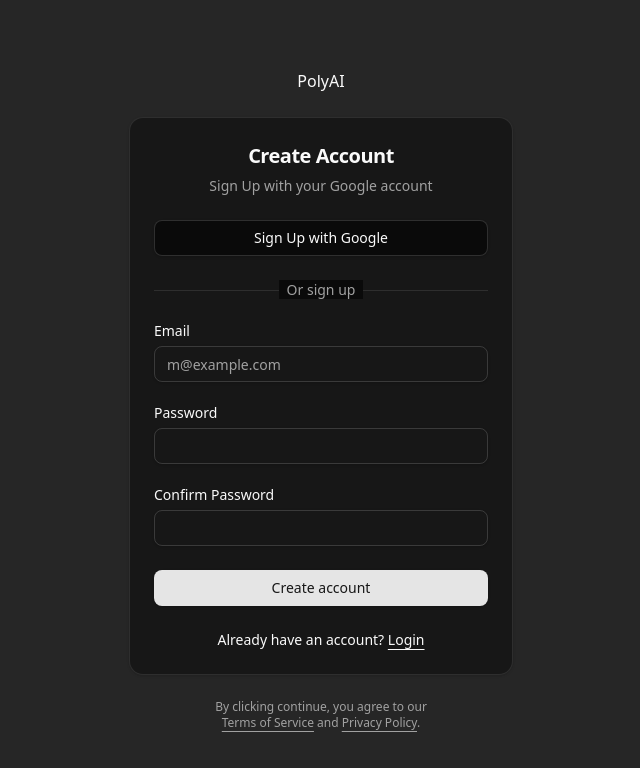
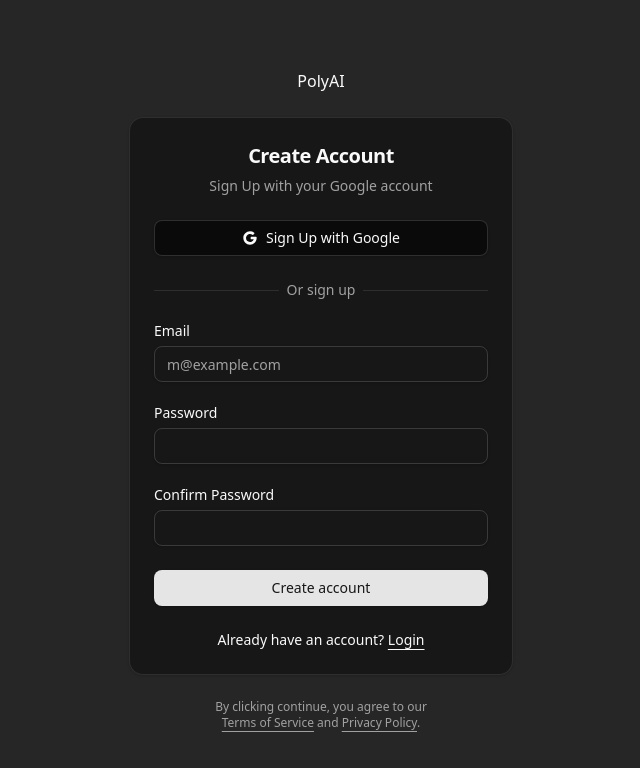
Before and after one commit to YelisPayros/PolyAI, a Next.js app: page /register in a window 1280 px wide. Shown: the top 768 px of the page, without its empty margins (319-959 px from the left). Built offline with nearby package versions, Linux system fonts and the light colour scheme; no server answers.

Commit message:
feat: added loading screen

```diff
--- /dev/null
+++ b/app/[id]/loading.tsx
@@ -0,0 +1,5 @@
+import { Loading } from '@/components/loading-screen'
+
+export default function Page() {
+  return <Loading />
+}
--- /dev/null
+++ b/app/loading.tsx
@@ -0,0 +1,5 @@
+import { Loading } from '@/components/loading-screen'
+
+export default function Page() {
+  return <Loading />
+}
--- a/components/custom/icons.tsx
+++ b/components/custom/icons.tsx
@@ -682,3 +682,19 @@
     </svg>
   )
 }
+
+export const GoogleIcon = ({ size = 16 }: { size?: number }) => {
+  return (
+    <svg
+      xmlns="http://www.w3.org/2000/svg"
+      width={size}
+      height={size}
+      viewBox="0 0 24 24"
+      fill="currentColor"
+      className="icon icon-tabler icons-tabler-filled icon-tabler-brand-google"
+    >
+      <path stroke="none" d="M0 0h24v24H0z" fill="none" />
+      <path d="M12 2a9.96 9.96 0 0 1 6.29 2.226a1 1 0 0 1 .04 1.52l-1.51 1.362a1 1 0 0 1 -1.265 .06a6 6 0 1 0 2.103 6.836l.001 -.004h-3.66a1 1 0 0 1 -.992 -.883l-.007 -.117v-2a1 1 0 0 1 1 -1h6.945a1 1 0 0 1 .994 .89c.04 .367 .061 .737 .061 1.11c0 5.523 -4.477 10 -10 10s-10 -4.477 -10 -10s4.477 -10 10 -10z" />
+    </svg>
+  )
+}
--- /dev/null
+++ b/components/loading-screen.tsx
@@ -0,0 +1,9 @@
+import { Loader } from 'lucide-react'
+
+export function Loading() {
+  return (
+    <div className="w-screen h-screen flex items-center justify-center">
+      <Loader className="animate-pulse text-gray-400" />
+    </div>
+  )
+}
--- a/components/login-form.tsx
+++ b/components/login-form.tsx
@@ -9,6 +9,7 @@
 import Link from 'next/link'
 import { useAuth } from '@/contexts/AuthContext'
 import { toast } from 'sonner'
+import { GoogleIcon } from './custom/icons'
 
 export function LoginForm({ className, ...props }: React.ComponentPropsWithoutRef<'form'>) {
   const [email, setEmail] = useState('')
@@ -75,6 +76,7 @@
           </span>
         </div>
         <Button variant="outline" className="w-full">
+          <GoogleIcon />
           Login with Google
         </Button>
       </div>
--- a/components/register-form.tsx
+++ b/components/register-form.tsx
@@ -10,6 +10,7 @@
 import Link from 'next/link'
 import { useAuth } from '@/contexts/AuthContext'
 import { toast } from 'sonner'
+import { GoogleIcon } from './custom/icons'
 
 export function LoginForm({ className, ...props }: React.ComponentPropsWithoutRef<'div'>) {
   const [email, setEmail] = useState('')
@@ -50,13 +51,12 @@
             <div className="grid gap-6">
               <div className="flex flex-col gap-4">
                 <Button variant="outline" className="w-full">
+                  <GoogleIcon />
                   Sign Up with Google
                 </Button>
               </div>
               <div className="relative text-center text-sm after:absolute after:inset-0 after:top-1/2 after:z-0 after:flex after:items-center after:border-t after:border-border">
-                <span className="relative z-10 bg-background px-2 text-muted-foreground">
-                  Or sign up
-                </span>
+                <span className="relative z-10 bg-card px-2 text-muted-foreground">Or sign up</span>
               </div>
               <div className="grid gap-6">
                 <div className="grid gap-2">
--- a/lib/chat-store.ts
+++ b/lib/chat-store.ts
@@ -1,5 +1,6 @@
 import { generateId, Message } from 'ai'
 import { createClient } from './supabase/server'
+import { redirect } from 'next/navigation'
 
 // Save chat messages to Supabase
 export async function saveChat({
@@ -60,11 +61,10 @@
 
   if (error) {
     console.error('Error loading chat messages:', error)
-    throw error
   }
 
   if (!data) {
-    throw new Error('Chat not found')
+    redirect('/')
   }
 
   return data.messages as Message[]
@@ -116,3 +116,30 @@
 
   return id
 }
+
+// Delete a chat from Supabase
+export async function deleteChat(id: string): Promise<void> {
+  const supabase = await createClient()
+  const {
+    data: { user },
+    error: authError
+  } = await supabase.auth.getUser()
+
+  if (authError || !user) {
+    console.error('Auth error:', authError)
+    throw new Error('User not authenticated')
+  }
+
+  const user_uuid = user.id
+
+  const { error } = await supabase
+    .from('chats')
+    .delete()
+    .eq('chat_id', id)
+    .eq('user_uuid', user_uuid)
+
+  if (error) {
+    console.error('Error deleting chat from database:', error)
+    throw error
+  }
+}
```
